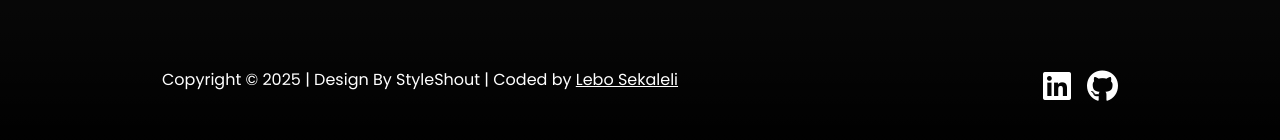
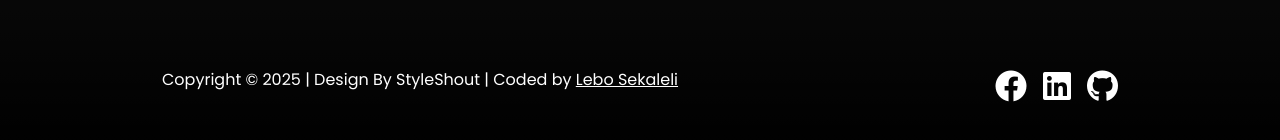
Before and after one commit to lebogang-developer/personal-portfolio-website, a website: page index.html in a window 1280 px wide. Shown: the part 4977-5117 px from the top of the page. Drawn offline with nearby package versions, Linux system fonts and the light colour scheme; files that its build step writes are made by us from their sources.

Commit message:
Facebook icon added

```diff
--- a/index.html
+++ b/index.html
@@ -405,9 +405,9 @@
             <a href="https://www.linkedin.com/in/lebogang-peter-sekaleli-b89380173" class="text-white" target="_blank"> Lebo Sekaleli</a>
           </p>
           <div class="hstack gap-3">
-            <!-- <a href="https://www.facebook.com/profile.php?id=100012410195292" target="_blank">
+            <a href="https://www.facebook.com/profile.php?id=100012410195292" target="_blank">
               <i class="fab fa-facebook fa-2x text-white"></i>
-            </a> -->
+            </a>
 
             <a class="text-decoration-none" href="https://www.linkedin.com/in/lebogang-peter-sekaleli-b89380173" target="_blank">
               <i class="fab fa-linkedin fa-2x text-white"></i>
```
